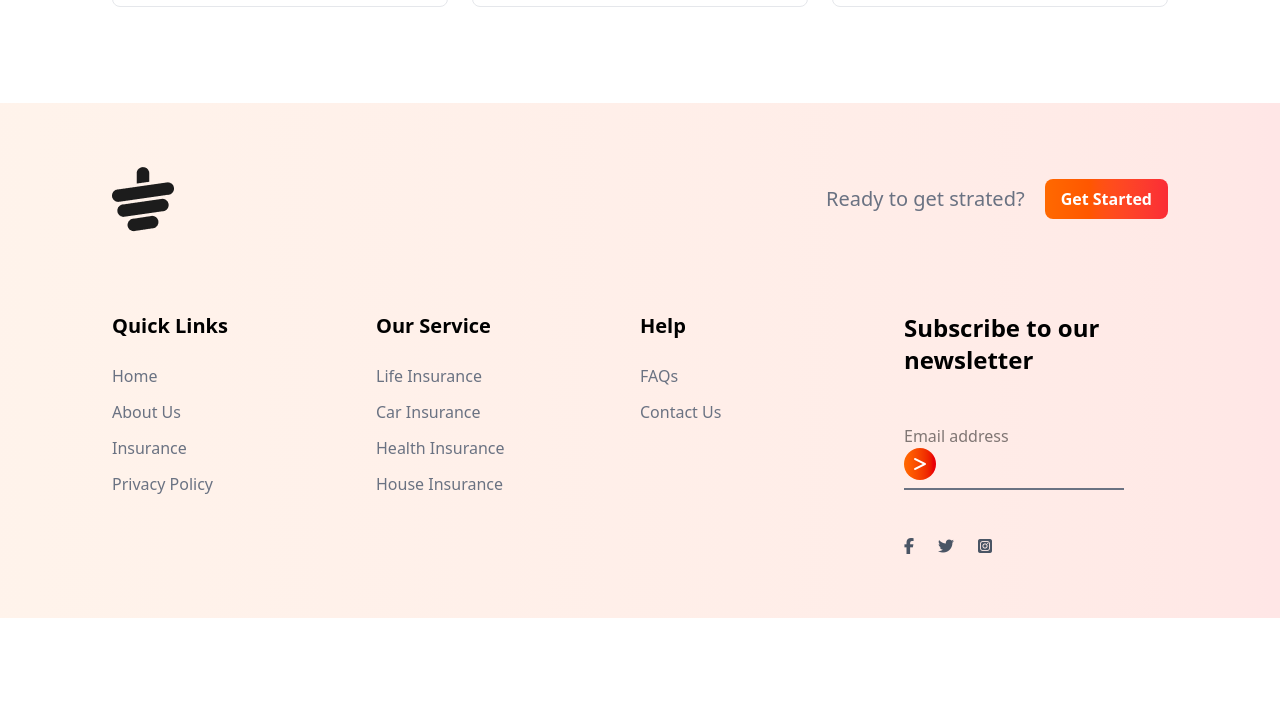
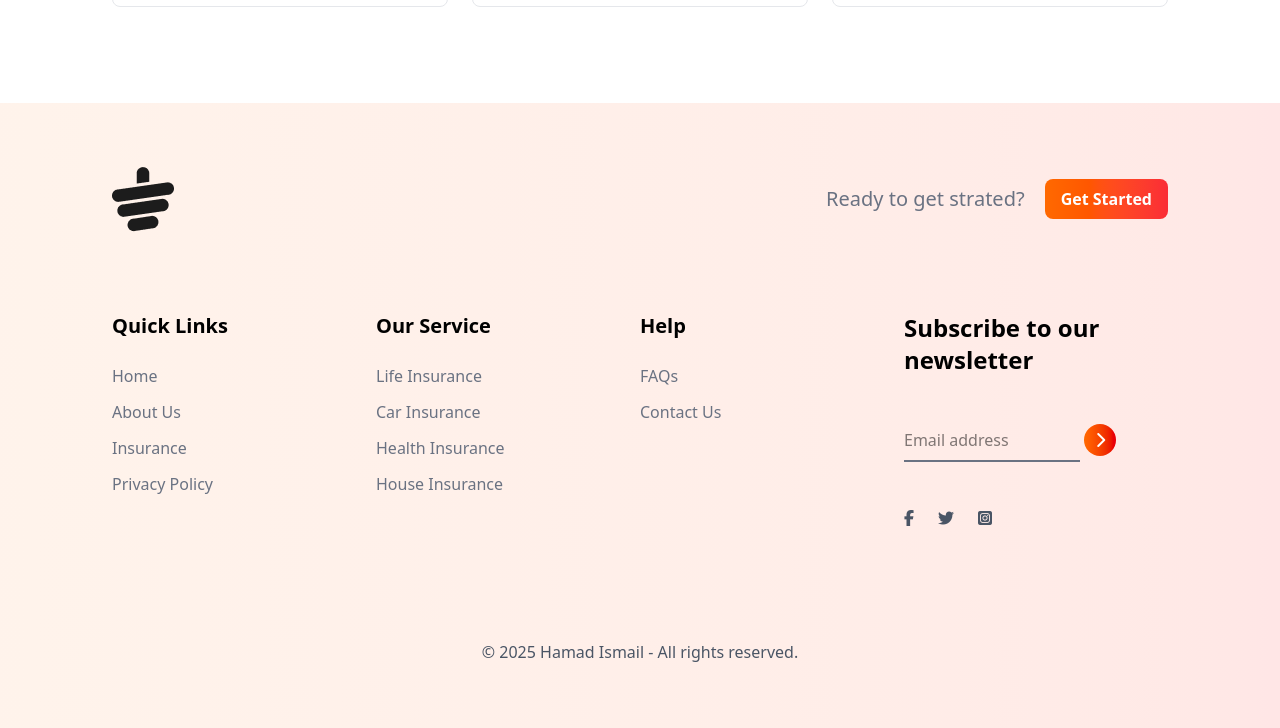
Before and after one commit to hamadismail/tea-house, a plain HTML site: page index.html in a window 1280 px wide. Shown: the part 3157-3885 px from the top of the page. Before the commit the page ends 3775 px from the top, so only its background shows below. Drawn offline with nearby package versions, Linux system fonts and the light colour scheme.

Commit message:
added-chevron-icon-and-copyright

```diff
--- a/index.html
+++ b/index.html
@@ -395,19 +395,21 @@
             <h2 class="text-2xl font-semibold">Subscribe to our newsletter</h2>
             <div>
               <div class="my-12">
-                <div
-                  class="border-b-2 border-gray-500 w-3/4 sm:w-5/6 pb-2 max-sm:mx-auto"
-                >
-                  <input type="email" placeholder="Email address" />
+                <div>
+                  <input
+                    class="w-2/3 border-b-2 border-gray-500 pb-2"
+                    type="email"
+                    placeholder="Email address"
+                  />
                   <i
-                    class="fa-solid fa-greater-than bg-gradient-to-r from-orange-500 to-red-600 text-white p-2 w-8 h-8 rounded-full text-center"
+                    class="fa-solid fa-chevron-right bg-gradient-to-r from-orange-500 to-red-600 text-white p-2 w-8 h-8 rounded-full text-center"
                   >
                   </i>
                 </div>
               </div>
 
               <!-- Social Icon -->
-              <div class="max-lg:flex text-gray-600 max-lg:justify-center">
+              <div class="max-sm:flex text-gray-600 max-sm:justify-center">
                 <div class="flex gap-6">
                   <i
                     class="cursor-pointer fa-brands fa-facebook-f hover:text-orange-500"
@@ -423,6 +425,11 @@
             </div>
           </div>
         </div>
+
+        <!-- Copyrights -->
+        <p class="mt-24 text-center text-gray-600">
+          &copy; 2025 Hamad Ismail - All rights reserved.
+        </p>
       </div>
     </footer>
   </body>
```
